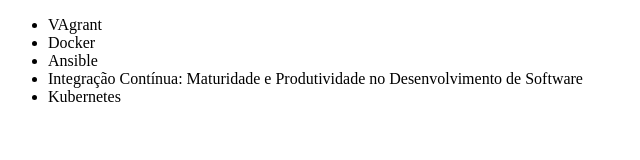
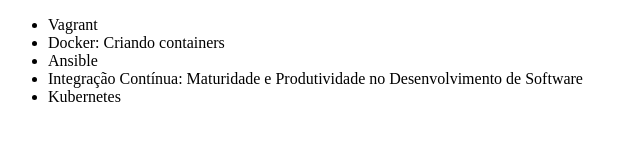
Before and after one commit to EvanioAraujo/alura-git, a plain HTML site: page index.html in a window 1280 px wide. Shown: the whole page, without its empty margins (0-640 px from the left). Drawn offline with Linux system fonts and the light colour scheme.

Commit message:
Atualizando curso de Docker

```diff
--- a/index.html
+++ b/index.html
@@ -6,8 +6,8 @@
 </head>
 <body>
 	<ul>
-		<li>VAgrant</li>
-		<li>Docker</li>
+		<li>Vagrant</li>
+		<li>Docker: Criando containers</li>
 		<li>Ansible</li>
 		<li>Integração Contínua: Maturidade e Produtividade no Desenvolvimento de Software</li>
 		<li>Kubernetes</li>
```
